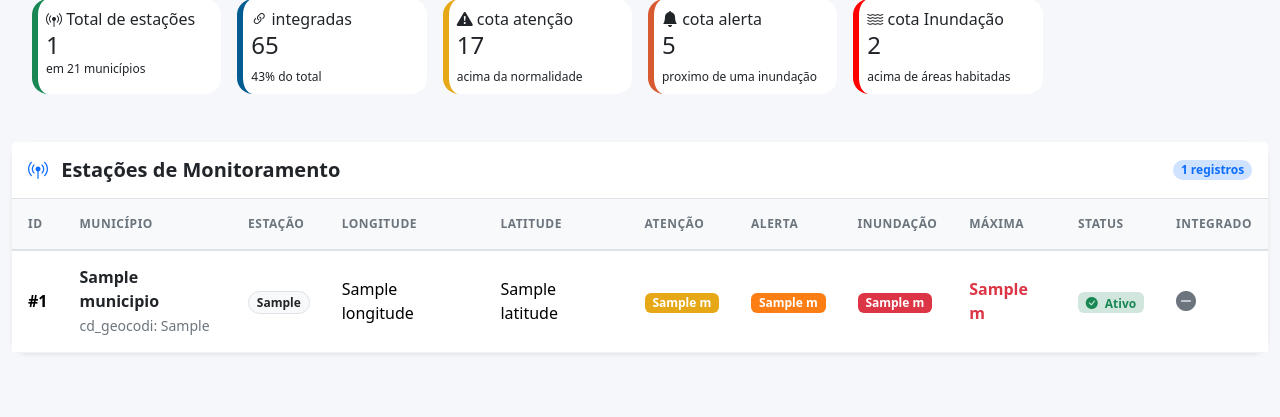
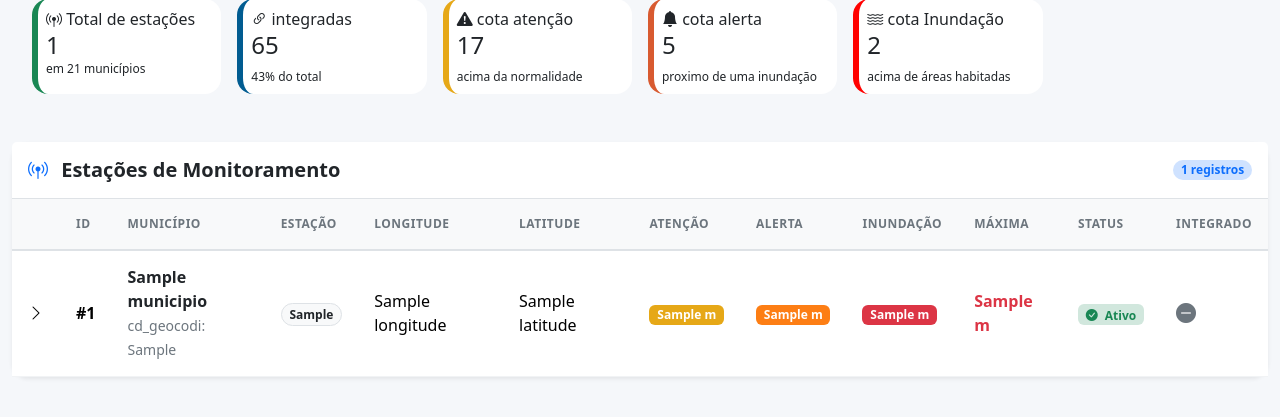
Before and after one commit to NotlistForU/sipam_interface, a Django app: template sipam_interface/modules/inundacao_urbana/templates/listagem_dados.html in a window 1280 px wide. Shown: the part 121-538 px from the top of the page. Run offline with Django 5.2, Linux system fonts and the light colour scheme; the template is opened without the code that fills it: most values are stand-ins (such as "Sample title", 1, 10 or a date in 2020); some libraries are stand-ins or nearby versions.

Commit message:
Solução para muitas colunas -> deixar colunas principais visivel e as demais informações viveis apenas quando clicar na linha

```diff
--- a/sipam_interface/modules/inundacao_urbana/templates/listagem_dados.html
+++ b/sipam_interface/modules/inundacao_urbana/templates/listagem_dados.html
@@ -107,6 +107,7 @@
 
                     <thead>
                         <tr>
+                            <th></th>
                             <th>ID</th>
                             <th>Município</th>
                             <th>Estação</th>
@@ -124,7 +125,9 @@
                     <tbody>
                         {% for item in dados %}
                         <tr>
-
+                            <td>
+                                <i class="bi bi-chevron-right"></i>
+                            </td>
                             <td>
                                 <span class="fw-semibold">
                                     #{{ item.id }}
```
